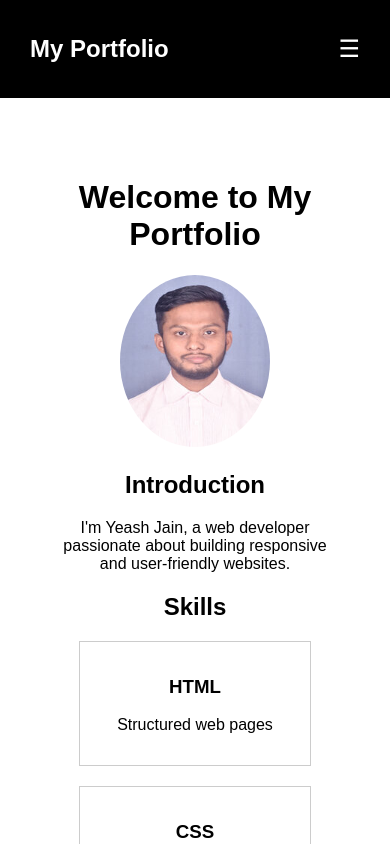
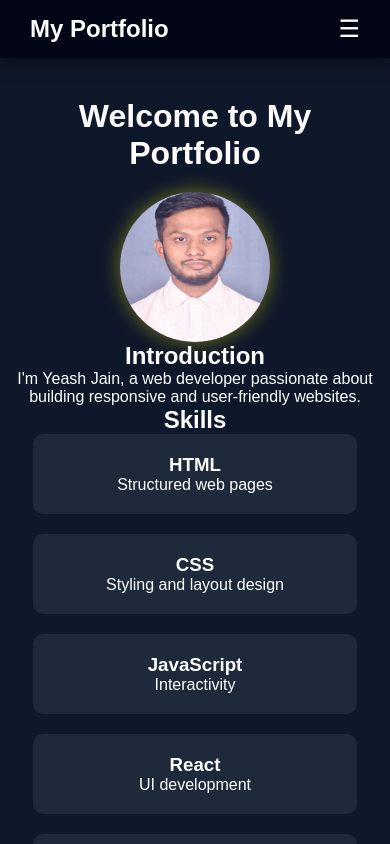
Before and after one commit to Dronacharyaa/my-portfolio, a React (Vite) app: page / in a window 390 px wide. Shown: the top 844 px of the page. Built offline with nearby package versions, Linux system fonts and the light colour scheme.

Commit message:
add image

```diff
--- a/src/App.jsx
+++ b/src/App.jsx
@@ -16,6 +16,9 @@ function App() {
   <Route path="/about" element={<About />} />
   <Route path="/projects" element={<Projects />} />
   <Route path="/contact" element={<Contact />} />
+
+  {/* fallback route (always last) */}
+  <Route path="*" element={<Home />} />
 </Routes>
     </>
   );
--- a/src/pages/Home.jsx
+++ b/src/pages/Home.jsx
@@ -1,3 +1,5 @@
+import profile from "../assets/1647096908402.jpg";
+
 function Home() {
   const skills = [
     { name: "HTML", desc: "Structured web pages" },
@@ -12,9 +14,8 @@ function Home() {
     <div className="section">
       <h1>Welcome to My Portfolio</h1>
 
-      {/* Image + Intro */}
       <div className="image-container">
-        <img src="/1647096908402.jpg" alt="Yeash Jain" />
+        <img src={profile} alt="Yeash Jain" />
       </div>
 
       <div className="intro-text">
@@ -25,7 +26,6 @@ function Home() {
         </p>
       </div>
 
-      {/* Skills Section */}
       <div className="skill">
         <h2>Skills</h2>
 
--- a/src/style.css
+++ b/src/style.css
@@ -1,46 +1,52 @@
+/* ===== RESET ===== */
+* {
+  margin: 0;
+  padding: 0;
+  box-sizing: border-box;
+}
+
 body {
-  margin: 0;
-  font-family: Arial;
+  font-family: Arial, sans-serif;
+  background: #0f172a;
+  color: white;
+  overflow-x: hidden;
 }
 
 /* ===== NAVBAR ===== */
-
 .navbar {
   display: flex;
   justify-content: space-between;
   align-items: center;
-  background: black;
-  color: white;
+  background: #020617;
   padding: 15px 30px;
   position: sticky;
   top: 0;
+  z-index: 1000;
+  width: 100%;
+  box-shadow: 0 2px 15px rgba(0,0,0,0.5);
 }
 
-/* Logo */
 .navbar h2 {
   cursor: pointer;
 }
 
-/* Menu links */
 .nav-links {
   display: flex;
   list-style: none;
   gap: 25px;
 }
 
-/* Links */
 .nav-links a {
   color: white;
   text-decoration: none;
   position: relative;
+  transition: 0.3s;
 }
 
-/* Hover effect */
 .nav-links a:hover {
   color: yellow;
 }
 
-/* Underline animation */
 .nav-links a::after {
   content: "";
   position: absolute;
@@ -56,16 +62,152 @@ body {
   width: 100%;
 }
 
-/* Active link */
 .nav-links a.active {
   color: yellow;
 }
 
-/* ===== HAMBURGER ===== */
+/* Hamburger */
 .menu-toggle {
   display: none;
   font-size: 24px;
   cursor: pointer;
+}
+
+/* ===== SECTIONS ===== */
+.section {
+  padding: 60px 20px;
+  text-align: center;
+  width: 100%;
+  animation: fadeIn 1s ease-in;
+}
+
+@keyframes fadeIn {
+  from {
+    opacity: 0;
+    transform: translateY(20px);
+  }
+  to {
+    opacity: 1;
+    transform: translateY(0);
+  }
+}
+
+/* ===== IMAGE FIXED ===== */
+.image-container {
+  display: flex;
+  justify-content: center;
+  align-items: center;
+  margin-top: 20px;
+}
+
+.image-container img {
+  width: 150px;
+  height: 150px;
+  object-fit: cover;
+  border-radius: 50%;
+  display: block;
+  box-shadow: 0 0 20px rgba(255,255,0,0.4);
+  transition: 0.3s;
+}
+
+.image-container img:hover {
+  transform: scale(1.05);
+}
+
+/* ===== SKILLS ===== */
+.skills-container {
+  display: flex;
+  flex-wrap: wrap;
+  justify-content: center;
+  gap: 20px;
+}
+
+.skill-card {
+  background: #1e293b;
+  border-radius: 10px;
+  padding: 20px;
+  width: 200px;
+  max-width: 100%;
+  transition: 0.3s;
+}
+
+.skill-card:hover {
+  transform: translateY(-8px);
+  background: #334155;
+}
+
+/* ===== PROJECTS ===== */
+.project-container {
+  display: flex;
+  flex-wrap: wrap;
+  justify-content: center;
+  gap: 25px;
+  margin-top: 20px;
+}
+
+.project-card {
+  width: 260px;
+  max-width: 100%;
+  padding: 20px;
+  border-radius: 12px;
+  background: #1e293b;
+  text-align: center;
+  transition: all 0.3s ease;
+  box-shadow: 0 4px 15px rgba(0,0,0,0.3);
+}
+
+.project-card:hover {
+  transform: translateY(-10px) scale(1.03);
+  box-shadow: 0 10px 30px rgba(0,0,0,0.5);
+}
+
+/* Buttons */
+.btn {
+  display: inline-block;
+  margin-top: 10px;
+  padding: 10px 18px;
+  background: yellow;
+  color: black;
+  text-decoration: none;
+  border-radius: 6px;
+  font-weight: bold;
+  transition: 0.3s;
+}
+
+.btn:hover {
+  background: orange;
+}
+
+/* ===== CONTACT ===== */
+.contact-form {
+  display: flex;
+  flex-direction: column;
+  gap: 15px;
+  max-width: 400px;
+  margin: auto;
+}
+
+.contact-form input,
+.contact-form textarea {
+  padding: 12px;
+  font-size: 16px;
+  border-radius: 6px;
+  border: none;
+  outline: none;
+}
+
+.contact-form button {
+  padding: 12px;
+  background: yellow;
+  color: black;
+  border: none;
+  cursor: pointer;
+  border-radius: 6px;
+  font-weight: bold;
+}
+
+.contact-form button:hover {
+  background: orange;
 }
 
 /* ===== MOBILE ===== */
@@ -78,13 +220,12 @@ body {
   .nav-links {
     position: absolute;
     top: 60px;
+    left: 0;
     right: 0;
-    background: black;
     width: 100%;
+    background: #020617;
     flex-direction: column;
     align-items: center;
-
-    /* Hidden by default */
     display: none;
   }
 
@@ -92,119 +233,16 @@ body {
     padding: 15px 0;
   }
 
-  /* Show menu when active */
   .nav-links.active {
     display: flex;
   }
-}
 
-/* Sections */
-.section {
-  padding: 60px;
-  text-align: center;
-}
-
-/* Cards */
-.card {
-  border: 1px solid #ccc;
-  margin: 10px auto;
-  padding: 20px;
-  width: 250px;
-}
-
-/* Responsive */
-@media (max-width: 768px) {
-  .navbar ul {
-    flex-direction: column;
+  .section {
+    padding: 40px 15px;
   }
 
-  .card {
+  .skill-card,
+  .project-card {
     width: 90%;
   }
 }
-
-.image-container img {
-  width: 150px;
-  border-radius: 50%;
-}
-
-.skills-container {
-  display: flex;
-  flex-wrap: wrap;
-  justify-content: center;
-  gap: 20px;
-}
-
-.skill-card {
-  border: 1px solid #ccc;
-  padding: 15px;
-  width: 200px;
-}
-
-.contact-form {
-  display: flex;
-  flex-direction: column;
-  gap: 15px;
-  max-width: 400px;
-  margin: auto;
-}
-
-.contact-form input,
-.contact-form textarea {
-  padding: 10px;
-  font-size: 16px;
-  border: 1px solid #ccc;
-}
-
-.contact-form button {
-  padding: 10px;
-  background: black;
-  color: white;
-  border: none;
-  cursor: pointer;
-}
-
-.contact-form button:hover {
-  background: gray;
-}
-
-.project-container {
-  display: flex;
-  flex-wrap: wrap;
-  justify-content: center;
-  gap: 25px;
-  margin-top: 20px;
-}
-
-/* Card Styling */
-.project-card {
-  width: 260px;
-  padding: 20px;
-  border-radius: 12px;
-  background: #f5f5f5;
-  text-align: center;
-  transition: all 0.3s ease;
-  box-shadow: 0 4px 10px rgba(0,0,0,0.1);
-}
-
-/* 🔥 Hover Effect */
-.project-card:hover {
-  transform: translateY(-10px) scale(1.03);
-  box-shadow: 0 10px 25px rgba(0,0,0,0.2);
-}
-
-/* Button */
-.project-card .btn {
-  display: inline-block;
-  margin-top: 10px;
-  padding: 8px 15px;
-  background: black;
-  color: white;
-  text-decoration: none;
-  border-radius: 6px;
-  transition: 0.3s;
-}
-
-.project-card .btn:hover {
-  background: #444;
-}
```
Also changed, not shown: src/main.jsx (+6 -4 lines), src/assets/1647096908402.jpg (renamed from public/1647096908402.jpg). Lines whose indentation alone changed are shown as unchanged.
